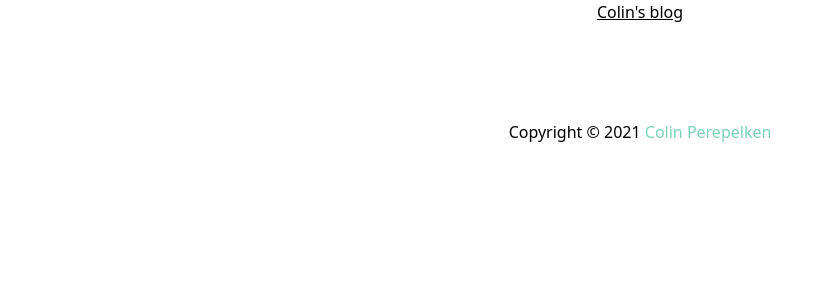
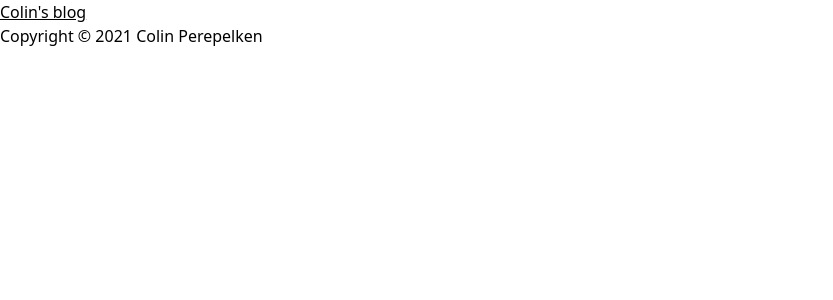
Before and after one commit to colinperepelken/blog, a React (Create React App) app in the folder client/: page /post/1/view in a window 1280 px wide. Shown: the top 300 px of the page, without its empty margins (0-833 px from the left). Built offline with nearby package versions, Linux system fonts and the light colour scheme.

Commit message:
Remove styled-components, ready to rebuild client with tailwindcss

```diff
--- a/client/package.json
+++ b/client/package.json
@@ -18,7 +18,6 @@
         "react-dom": "^17.0.2",
         "react-router-dom": "^5.3.0",
         "react-scripts": "5.0.0",
-        "styled-components": "^5.3.3",
         "typescript": "^4.1.2",
         "web-vitals": "^1.0.1"
     },
@@ -43,7 +42,6 @@
     },
     "devDependencies": {
         "@types/react-router-dom": "^5.3.1",
-        "@types/styled-components": "^5.1.16",
         "@typescript-eslint/eslint-plugin": "^5.1.0",
         "@typescript-eslint/parser": "^5.1.0",
         "autoprefixer": "^10.4.5",
--- a/client/src/components/ArticlePreview.tsx
+++ b/client/src/components/ArticlePreview.tsx
@@ -1,19 +1,13 @@
 import { IArticleDetails } from '@blog/shared-types'
 import { useHistory } from 'react-router-dom'
-import styled from 'styled-components'
 import { AuthenticationProvider } from '../features/authentication/AuthenticationProvider'
 import { DateTimeFormatter } from '../features/DateTimeFormatter'
 import { IButtonProps } from './shared/Button'
-import Card from './shared/Card'
+import { Card } from './shared/Card'
 
 interface IProps {
     article: IArticleDetails
 }
-
-const DatePosted = styled.p`
-    font-style: italic;
-    font-weight: lighter;
-`
 
 const ArticlePreview = (props: IProps) => {
     const history = useHistory()
@@ -30,9 +24,7 @@ const ArticlePreview = (props: IProps) => {
 
 const getContent = (Article: IArticleDetails) => (
     <div>
-        <DatePosted>
-            Posted {DateTimeFormatter.secondsToDate(Article.createdAt)}
-        </DatePosted>
+        <p>Posted {DateTimeFormatter.secondsToDate(Article.createdAt)}</p>
     </div>
 )
 
--- a/client/src/components/Footer.tsx
+++ b/client/src/components/Footer.tsx
@@ -1,20 +1,13 @@
-import styled from 'styled-components'
 import { config } from '../config'
-import Link from './shared/Link'
-
-const StyledFooter = styled.footer`
-    margin-top: 6rem;
-    text-align: center;
-`
 
 const Footer = () => {
     return (
-        <StyledFooter>
+        <footer>
             <p>
                 Copyright &copy; {new Date().getFullYear()}{' '}
-                <Link href={config.copyrightUrl}>{config.copyrightText}</Link>
+                <a href={config.copyrightUrl}>{config.copyrightText}</a>
             </p>
-        </StyledFooter>
+        </footer>
     )
 }
 
--- a/client/src/components/Header.tsx
+++ b/client/src/components/Header.tsx
@@ -1,19 +1,9 @@
-import styled from 'styled-components'
 import { config } from '../config'
 
-const HeaderWrapper = styled.div`
-    margin-left: auto;
-    margin-right: auto;
-`
-
-const Title = styled.h1`
-    text-align: center;
-`
-
 const Header = () => (
-    <HeaderWrapper>
-        <Title className="underline">{config.title}</Title>
-    </HeaderWrapper>
+    <div>
+        <h1 className="underline">{config.title}</h1>
+    </div>
 )
 
 export default Header
--- a/client/src/components/shared/Button.tsx
+++ b/client/src/components/shared/Button.tsx
@@ -1,6 +1,3 @@
-import styled from 'styled-components'
-import { Theme } from '../../features/theme/Theme'
-
 export interface IButtonProps {
     title: string
     onClick?: () => void
@@ -8,23 +5,10 @@ export interface IButtonProps {
     className?: string
 }
 
-const StyledButton = styled.button<Pick<IButtonProps, 'primary'>>`
-    background-color: ${(props) =>
-        props.primary ? Theme.primary : Theme.secondary};
-    border-radius: 5px;
-    border: none;
-    padding: 5px 10px;
-    cursor: pointer;
-    border: 1px solid transparent;
-    &:hover {
-        border-color: black;
-    }
-`
-
 const Button = (props: IButtonProps) => (
-    <StyledButton onClick={props.onClick} className={props.className}>
+    <button onClick={props.onClick} className={props.className}>
         {props.title}
-    </StyledButton>
+    </button>
 )
 
 export default Button
--- a/client/src/components/shared/Card.tsx
+++ b/client/src/components/shared/Card.tsx
@@ -1,5 +1,3 @@
-import styled from 'styled-components'
-import { Theme } from '../../features/theme/Theme'
 import Button, { IButtonProps } from './Button'
 
 interface IProps {
@@ -9,34 +7,16 @@ interface IProps {
     onClick?: () => void
 }
 
-const StyledCard = styled.div`
-    border: 1px solid ${Theme.border};
-    box-shadow: 5px 10px 5px ${Theme.boxShadow};
-    border-radius: 5px;
-    padding: 1rem 3rem;
-`
-
-const CardButton = styled(Button)`
-    margin-right: 0.5rem;
-`
-
-const CardTitle = styled.h2`
-    color: ${Theme.primary};
-    cursor: pointer;
-`
-
-const Card = (props: IProps) => (
-    <StyledCard>
-        <CardTitle onClick={props.onClick}>{props.title}</CardTitle>
+export const Card = (props: IProps) => (
+    <div>
+        <h2 onClick={props.onClick}>{props.title}</h2>
         <div>{props.content}</div>
         {renderButtons(props.buttons)}
-    </StyledCard>
+    </div>
 )
 
 const renderButtons = (buttons?: IButtonProps[]) => {
     return buttons?.map((buttonProps, index) => (
-        <CardButton key={index} {...buttonProps}></CardButton>
+        <Button key={index} {...buttonProps}></Button>
     ))
 }
-
-export default Card
--- a/client/src/components/shared/Link.tsx
+++ /dev/null
@@ -1,13 +0,0 @@
-import styled from 'styled-components'
-import { Theme } from '../../features/theme/Theme'
-
-const Link = styled.a`
-    color: ${Theme.primary};
-    text-decoration: none;
-    opacity: 0.8;
-    &:hover {
-        opacity: 1;
-    }
-`
-
-export default Link
```
Also changed, not shown: 1 other file (tests, documents, lock files or other folders).
